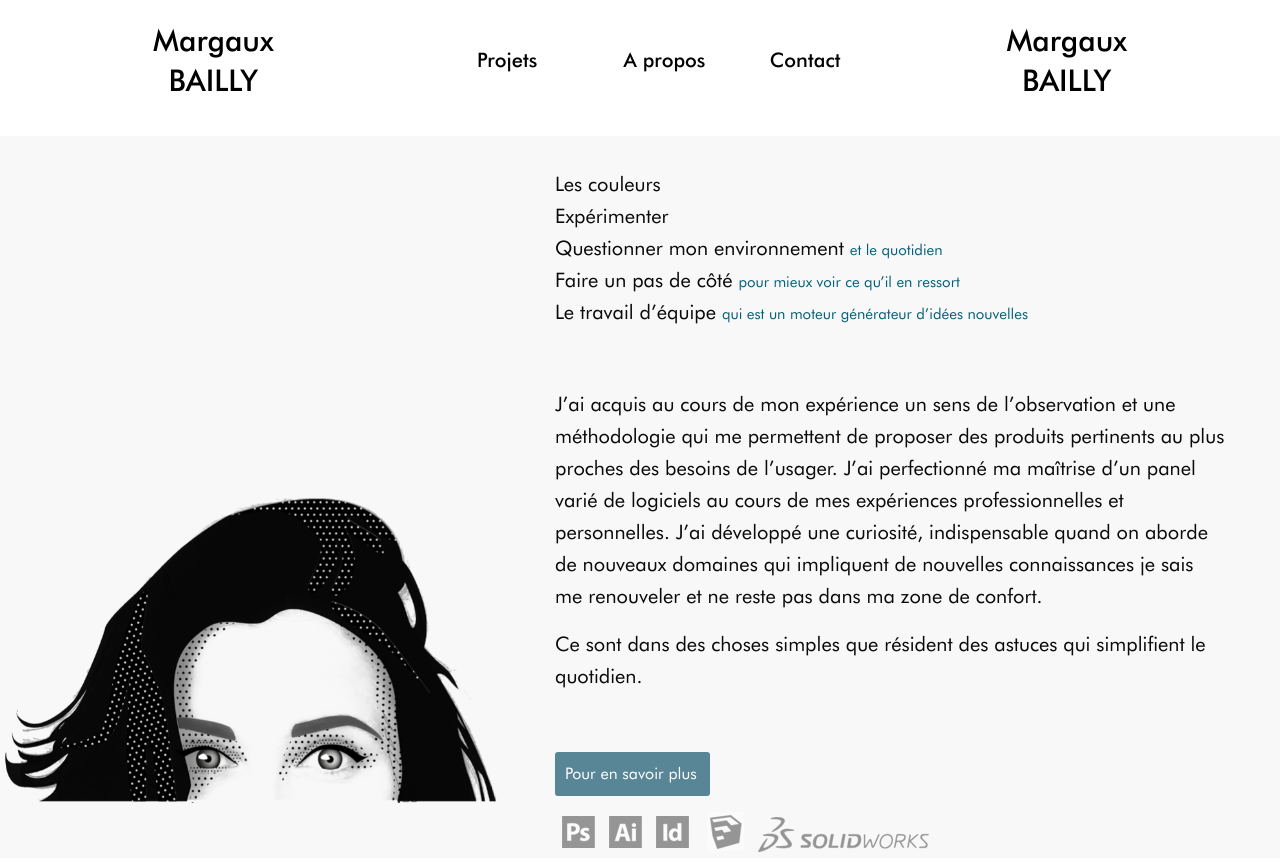
After one commit to Piou-piou/margauxPortfolio, a Symfony app: template templates/pages/a-propos.html.twig in a window 1280 px wide. The commit adds this page. Run offline with Twig, Linux system fonts and the light colour scheme; the template is opened without the code that fills it, so the values that code supplies are empty; style sheets or scripts are compiled from the project's sources; some libraries are stand-ins or nearby versions.

Commit message:
[func] add about me page

```diff
--- /dev/null
+++ b/assets/scss/a_propos.scss
@@ -0,0 +1,56 @@
+.a-propos {
+
+	img#margaux {
+		position: fixed;
+		bottom: -3px;
+		left: 0;
+		width: 40%;
+	}
+
+	@media screen and (max-width: 640px) {
+		.margaux {
+			width: 100%;
+			margin-top: 1rem;
+
+			img#margaux {
+				position: relative;
+				display: block;
+				margin: 0 auto;
+				padding-top: 1rem;
+			}
+		}
+	}
+
+	.texte {
+		margin-top: 2rem;
+		font-family: futurabook;
+
+		p {
+			font-size: 20px;
+
+			span {
+				color: $apropos-span-color;
+				font-size: 15px;
+			}
+
+			&.centre {
+				margin-top: 60px;
+			}
+		}
+
+		a.savoir-plus {
+			display: block;
+			width: 155px;
+			padding: 10px;
+			border-radius: 3px;
+			background: $apropos-a-background;
+			color: $apropos-a-color;
+			margin-top: 60px;
+		}
+
+		img {
+			margin-top: 1rem;
+		}
+	}
+
+}
--- a/assets/scss/style.scss
+++ b/assets/scss/style.scss
@@ -1,6 +1,11 @@
 @font-face {
 	font-family: futura;
 	src: url(fonts/futuram.ttf);
+}
+
+@font-face {
+	font-family: futurabook;
+	src: url(fonts/futura-book.ttf);
 }
 
 @font-face {
@@ -24,5 +29,10 @@ $header-color: #000000;
 
 $index-color: #ffffff;
 
+$apropos-span-color: #065f79;
+$apropos-a-background: #588697;
+$apropos-a-color: #ffffff;
+
 @import "header";
 @import "index";
+@import "a_propos";
--- a/templates/header.html.twig
+++ b/templates/header.html.twig
@@ -10,7 +10,7 @@
 			<div class="small-12 medium-6 columns">
 				<ul>
 					<li><a href="">Projets</a></li>
-					<li><a href="">A propos</a></li>
+					<li><a href="{{ path('a_propos') }}" title="A propos de Margaux Bailly - designer">A propos</a></li>
 					<li><a href="">Contact</a></li>
 				</ul>
 			</div>
--- /dev/null
+++ b/templates/pages/a-propos.html.twig
@@ -0,0 +1,33 @@
+{% extends 'base.html.twig' %}
+
+
+{% block body %}
+	<div class="a-propos">
+		<div class="row">
+			<div class="small-12 medium-7 medium-offset-5 columns texte">
+				<p>
+					Les couleurs<br>
+					Expérimenter<br>
+					Questionner mon environnement <span class="blue">et le quotidien</span><br>
+					Faire un pas de côté <span class="blue">pour mieux voir ce qu’il en ressort</span><br>
+					Le travail d’équipe <span class="blue">qui est un moteur générateur d’idées nouvelles</span>
+				</p>
+
+				<p class="centre">
+					J’ai acquis au cours de mon expérience un sens de l’observation et une méthodologie qui me permettent de proposer des produits pertinents au plus proches des besoins de l’usager. J’ai perfectionné ma maîtrise d’un panel varié de logiciels au cours de mes expériences professionnelles et personnelles.
+					J’ai développé une curiosité, indispensable quand on aborde de nouveaux domaines qui impliquent de nouvelles connaissances je sais me renouveler et ne reste pas dans ma zone de confort.
+				</p>
+
+				<p>Ce sont dans des choses simples que résident des astuces qui simplifient le quotidien.</p>
+
+				<a href="" class="savoir-plus">Pour en savoir plus</a>
+
+				<img src="{{ asset('images/logos-logiciels.png') }}" alt="logiciels maitrisés, photoshop, illustrator, indesing, solidworks">
+			</div>
+
+			<div class="margaux">
+				<img src="{{ asset('images/margaux.png') }}" id="margaux" alt="A propos de Margaux Bailly - designer">
+			</div>
+		</div>
+	</div>
+{% endblock %}
```
Also changed, not shown: src/Controller/PagesController.php (+9 -1 lines), assets/scss/fonts/futura-book.ttf (added), public/images/logos-logiciels.png (added).
